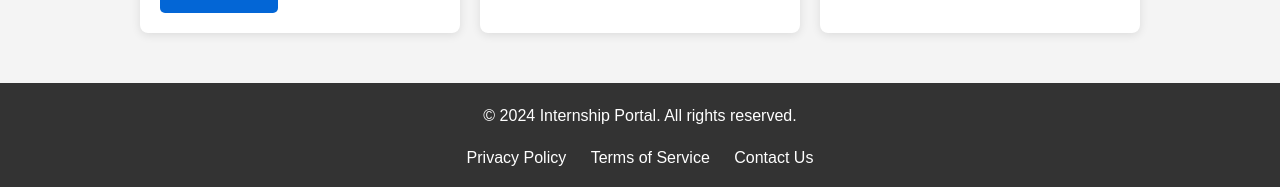
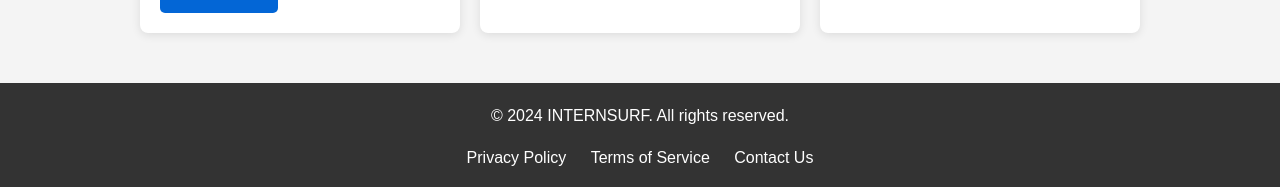
Before and after one commit to thebenjii/sitetest.github.io, a Jekyll site: the page built from index.md, in a window 1280 px wide. Shown: the part 731-918 px from the top of the page. Built offline with Jekyll 4.4.1, drawn with Linux system fonts in a browser that asks for light colours.

Commit message:
Update index.md

```diff
--- a/index.md
+++ b/index.md
@@ -57,7 +57,7 @@ title: INTERNSURF
 <!-- Footer -->
 <footer>
   <div class="container">
-    <p>&copy; 2024 Internship Portal. All rights reserved.</p>
+    <p>&copy; 2024 INTERNSURF. All rights reserved.</p>
     <div>
       <a href="#">Privacy Policy</a>
       <a href="#">Terms of Service</a>
```
